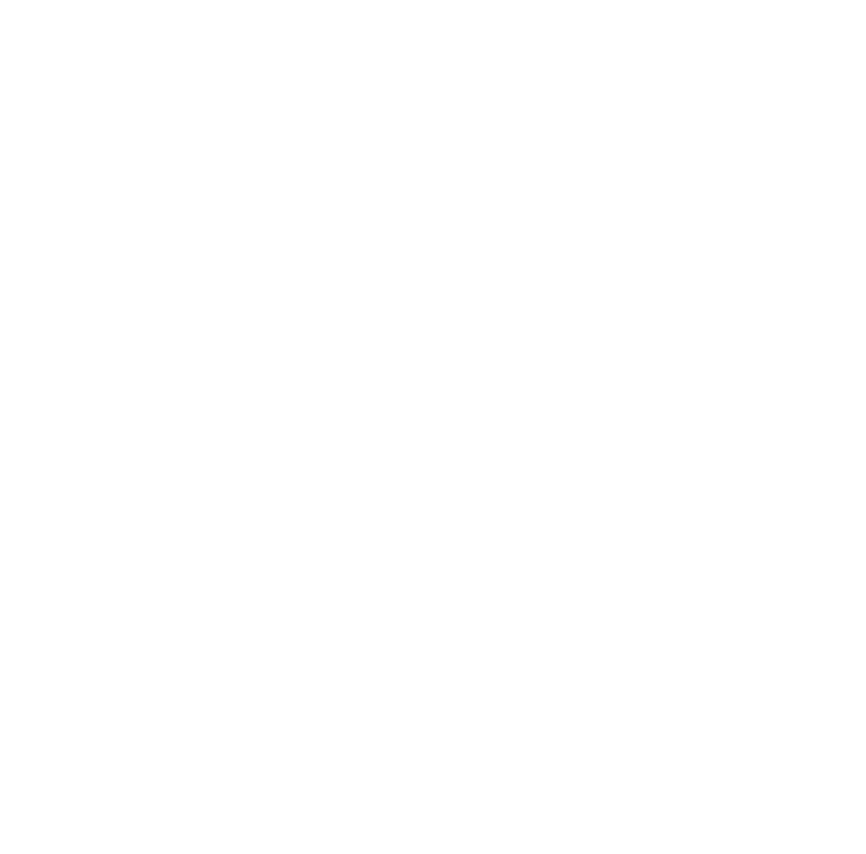
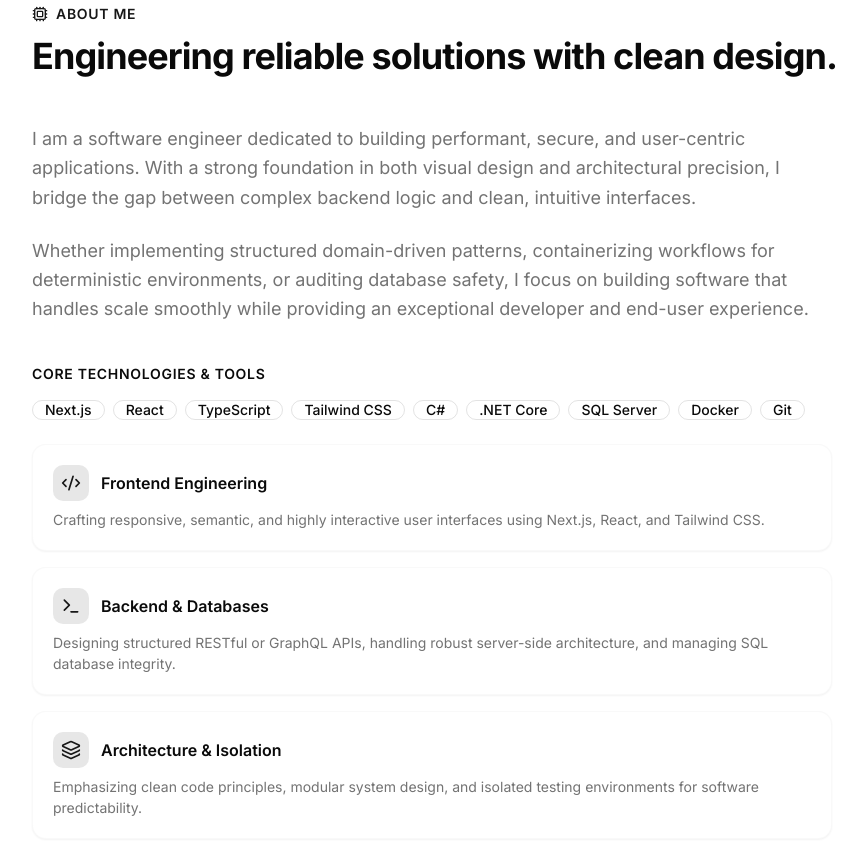
Before and after one commit to chrisferbia/personal-site, a Next.js app: page / in a window 1280 px wide. Shown: the part 800-1654 px from the top of the page, without its empty margins (0-866 px from the left). Before the commit the page ends 828 px from the top, so only its background shows below. Built offline with nearby package versions, Linux system fonts and the light colour scheme.

Commit message:
Add (About) section

```diff
--- a/src/components/section/About.tsx
+++ b/src/components/section/About.tsx
@@ -1,8 +1,91 @@
+import { Terminal, Code2, Layers, Cpu } from "lucide-react";
+import { Badge } from "../ui/badge";
+
+const coreSkills = [
+    {
+        icon: <Code2 className="h-5 w-5 text-primary" />,
+        title: "Frontend Engineering",
+        description: "Crafting responsive, semantic, and highly interactive user interfaces using Next.js, React, and Tailwind CSS.",
+    },
+    {
+        icon: <Terminal className="h-5 w-5 text-primary" />,
+        title: "Backend & Databases",
+        description: "Designing structured RESTful or GraphQL APIs, handling robust server-side architecture, and managing SQL database integrity.",
+    },
+    {
+        icon: <Layers className="h-5 w-5 text-primary" />,
+        title: "Architecture & Isolation",
+        description: "Emphasizing clean code principles, modular system design, and isolated testing environments for software predictability.",
+    },
+];
+
+const techStack = [
+    "Next.js", "React", "TypeScript", "Tailwind CSS",
+    "C#", ".NET Core", "SQL Server", "Docker", "Git"
+];
 
 export default function About() {
     return (
-        <section className="flex">
-            <h1>About</h1>
+        <section id="about" className="w-full py-12 space-y-12 scroll-mt-24">
+            <div className="flex flex-col space-y-3">
+                <div className="flex items-center gap-2 text-sm font-semibold tracking-wider text-primary uppercase">
+                    <Cpu className="h-4 w-4"></Cpu>
+                    About Me
+                </div>
+                <h2 className="text-3xl font-bold tracking-tight sm:text-4xl text-foreground">
+                    Engineering reliable solutions with clean design.
+                </h2>
+            </div>
+
+            <div className="grid grid-cols-1 lg:grid-cols-3 gap-8 items-start">
+                {/* Biography paragraph */}
+                <div className="lg:col-span-2 space-y-6 text-muted-foreground sm:text-lg leading-relaxed">
+                    <p>
+                        I am a software engineer dedicated to building performant, secure, and user-centric applications. With a strong foundation in both visual design and architectural precision, I bridge the gap between complex backend logic and clean, intuitive interfaces.
+                    </p>
+                    <p>
+                        Whether implementing structured domain-driven patterns, containerizing workflows for deterministic environments, or auditing database safety, I focus on building software that handles scale smoothly while providing an exceptional developer and end-user experience.
+                    </p>
+                    {/* Techstack pills */}
+                    <div className="pt-4">
+                        <h4 className="text-sm font-semibold text-foreground uppercase tracking-wider mb-4">
+                            Core Technologies & Tools
+                        </h4>
+                        <div className="flex flex-wrap gap-2">
+                            {
+                                techStack.map((tech) => (
+                                    <Badge key={tech} variant="outline" className="px-3 py-1 text-sm font-medium border-muted-foreground/20 hover:border-primary/50 transition-colors">
+                                        {tech}
+                                    </Badge>
+                                ))
+                            }
+
+                        </div>
+                    </div>
+
+                    {/* Feature Card columns */}
+                    <div className="flex flex-col gap-4">
+                        {coreSkills.map((skill, index) => (
+                            <div
+                                key={index}
+                                className="p-5 rounded-xl border border-muted/60 bg-card text-card-foreground shadow-xs transition-all hover:shadow-md hover:border-primary/20"
+                            >
+                                <div className="flex items-center gap-3 mb-2">
+                                    <div className="p-2 rounded-lg bg-primary/10">
+                                        {skill.icon}
+                                    </div>
+                                    <h3 className="font-semibold text-foreground text-base">
+                                        {skill.title}
+                                    </h3>
+                                </div>
+                                <p className="text-sm text-muted-foreground leading-normal">
+                                    {skill.description}
+                                </p>
+                            </div>
+                        ))}
+                    </div>
+                </div>
+            </div>
         </section>
     );
 }
--- a/src/components/section/Hero.tsx
+++ b/src/components/section/Hero.tsx
@@ -3,7 +3,7 @@ import { Button } from "../ui/button";
 import { ArrowUpRight, Mail } from "lucide-react";
 export default function Hero() {
     return (
-        <section className="w-full flex flex-col item-center justify-center text-center py-12 space-y-6">
+        <section className="w-full flex flex-col items-center justify-center text-center py-12 space-y-6">
             <Badge variant="secondary" className="px-3 py-1 text-sm font-medium animate-pulse">
                 Available for new opportunities
             </Badge>
@@ -28,7 +28,7 @@ export default function Hero() {
             </div>
 
             <div className="flex items-center gap-5 pt-6 text-muted-foreground">
-                <a href="githb" target="_blank" rel="noreferrer" className="hover:text-foreground transition-colors">
+                <a href="https://github.com/chrisferbia" target="_blank" rel="noreferrer" className="hover:text-foreground transition-colors">
                     <svg className="h-6 w-6" viewBox="0 0 24 24" fill="none" stroke="currentColor" strokeWidth="2" strokeLinecap="round" strokeLinejoin="round">
                         <path d="M15 22v-4a4.8 4.8 0 0 0-1-3.5c3 0 6-2 6-5.5.08-1.25-.27-2.48-1-3.5.28-1.15.28-2.35 0-3.5 0 0-1 0-3 1.5-2.64-.5-5.36-.5-8 0C6 2 5 2 5 2c-.3 1.15-.3 2.35 0 3.5A5.403 5.403 0 0 0 4 9c0 3.5 3 5.5 6 5.5-.39.49-.68 1.05-.85 1.65-.17.6-.22 1.23-.15 1.85v4" />
                         <path d="M9 18c-4.51 2-5-2-7-2" />
@@ -36,8 +36,7 @@ export default function Hero() {
                     <span className="sr-only">GitHub</span>
                 </a>
 
-                {/* LinkedIn SVG */}
-                <a href="https://linkedin.com" target="_blank" rel="noreferrer" className="hover:text-foreground transition-colors">
+                <a href="https://www.linkedin.com/in/chris-ferbianto-25a160a3/" target="_blank" rel="noreferrer" className="hover:text-foreground transition-colors">
                     <svg className="h-6 w-6" viewBox="0 0 24 24" fill="none" stroke="currentColor" strokeWidth="2" strokeLinecap="round" strokeLinejoin="round">
                         <path d="M16 8a6 6 0 0 1 6 6v7h-4v-7a2 2 0 0 0-2-2 2 2 0 0 0-2 2v7h-4v-7a6 6 0 0 1 6-6z" />
                         <rect width="4" height="12" x="2" y="9" />
@@ -46,8 +45,7 @@ export default function Hero() {
                     <span className="sr-only">LinkedIn</span>
                 </a>
 
-                {/* Mail Icon stays Lucide */}
-                <a href="mailto:your.email@example.com" className="hover:text-foreground transition-colors">
+                <a href="mailto:chrisferbia@gmail.com" className="hover:text-foreground transition-colors">
                     <Mail className="h-6 w-6" />
                     <span className="sr-only">Email</span>
                 </a>
```
